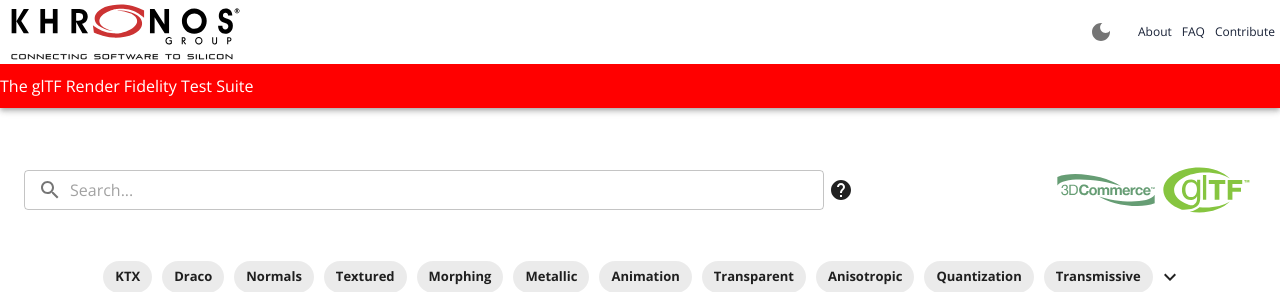
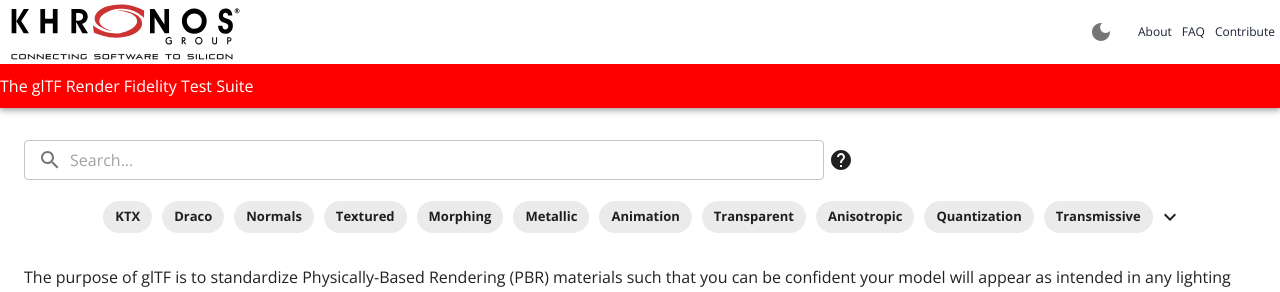
Before and after one commit to phasmatic3d/rfw, a Next.js app: page / in a window 1280 px wide. Shown: the top 292 px of the page. Built offline with nearby package versions, Linux system fonts and the light colour scheme; what @mui/material-nextjs would draw is missing.

Commit message:
Update position of 3DC and gltf logos

```diff
--- a/src/components/LandingPage.tsx
+++ b/src/components/LandingPage.tsx
@@ -141,7 +141,7 @@ export default function LandingPage({models}: LandingPageProps) {
   return (
     <>
         <Box display='flex' flexDirection='column' alignItems='center' gap={2} >
-          <Box display={{ xs: 'flex', sm: 'none' }} sx={{width: "100%"}} flexDirection='row' justifyContent={"space-between"} alignItems='center'>
+          {/*<Box display={{ xs: 'flex', sm: 'none' }} sx={{width: "100%"}} flexDirection='row' justifyContent={"space-between"} alignItems='center'>
               <Image
                 width={100}
                 height={100}
@@ -156,12 +156,12 @@ export default function LandingPage({models}: LandingPageProps) {
                 src={`${basePath}/logos/gltf/glTF_Nov17/glTF for web/glTF RGB/glTF_RGB_June16.svg`}
                 alt={"glTF"}
                 loading="lazy" />
-            </Box>
+          </Box>*/}
           <Box display='flex' sx={{width: "100%"}} flexDirection='row' justifyContent={"space-between"} alignItems='center'>
               <Search searchValueChange={handleSearchValueChange}/>
               <HelpIcon sx={{margin: "5px"}}/>
             <Box flex={1} display={{ xs: 'flex', sm: 'flex' }}  justifyContent='flex-end' flexWrap={"wrap"}>
-              <Box display={{ xs: 'none', sm: 'flex' }}  sx={{width: "100%"}} flexDirection='row' justifyContent={"flex-end"} alignItems='center'>
+              {/*<Box display={{ xs: 'none', sm: 'flex' }}  sx={{width: "100%"}} flexDirection='row' justifyContent={"flex-end"} alignItems='center'>
               <Image
                 width={100}
                 height={100}
@@ -174,9 +174,9 @@ export default function LandingPage({models}: LandingPageProps) {
                 height={100}
 
                 src={`${basePath}/logos/gltf/glTF_Nov17/glTF for web/glTF RGB/glTF_RGB_June16.svg`}
-                alt={"glTF"}
+                alt={"3D Commerce"}
                 loading="lazy" />
-            </Box>
+            </Box>*/}
             </Box>
             </Box>
           {/*boxChip*/}
```
